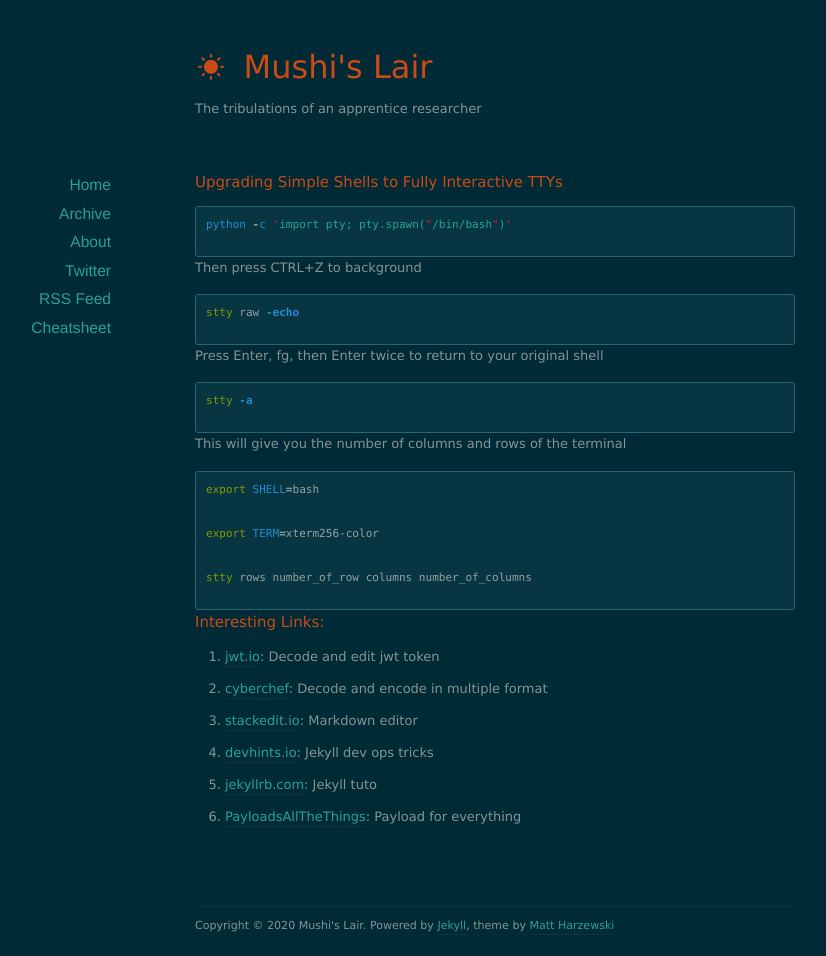
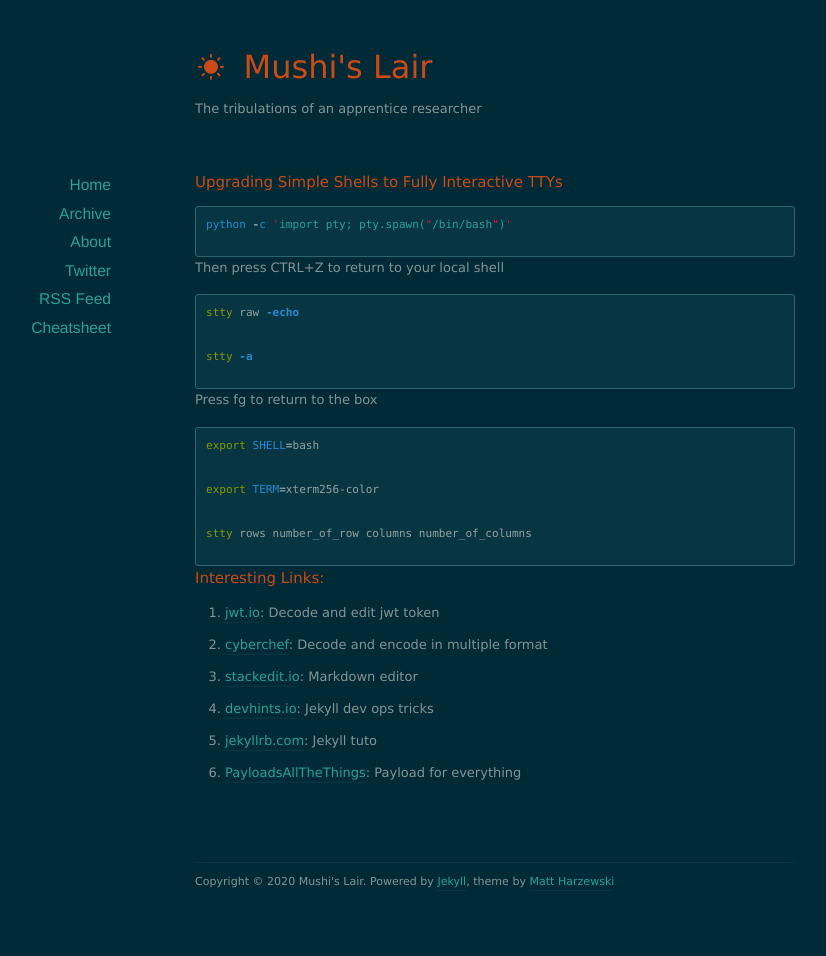
Before and after one commit to Mushi-mushi/mushi-mushi.github.io, a Jekyll site: the page built from cheat/index.markdown, in a window 1280 px wide. Shown: the whole page, without its empty margins (145-971 px from the left). Built offline with Jekyll 4.4.1, drawn with Linux system fonts in a browser that asks for light colours; nearby versions of some CDN libraries; after the commit the page ends 912 px from its top, so only the background shows below that.

Commit message:
Update index.markdown

```diff
--- a/cheat/index.markdown
+++ b/cheat/index.markdown
@@ -9,19 +9,15 @@ Upgrading Simple Shells to Fully Interactive TTYs
 python -c 'import pty; pty.spawn("/bin/bash")'
 {% endhighlight %}
 
-Then press CTRL+Z to background
+Then press CTRL+Z to return to your local shell
 
 {% highlight bash%}
 stty raw -echo
-{% endhighlight %}
 
-Press Enter, fg, then Enter twice to return to your original shell
-
-{% highlight bash%}
 stty -a
 {% endhighlight %}
 
-This will give you the number of columns and rows of the terminal
+Press fg to return to the box
 
 {% highlight bash%}
 export SHELL=bash
@@ -30,6 +26,7 @@ export TERM=xterm256-color
 
 stty rows number_of_row columns number_of_columns
 {% endhighlight %}
+
 
 Interesting Links:
 --------------
```
